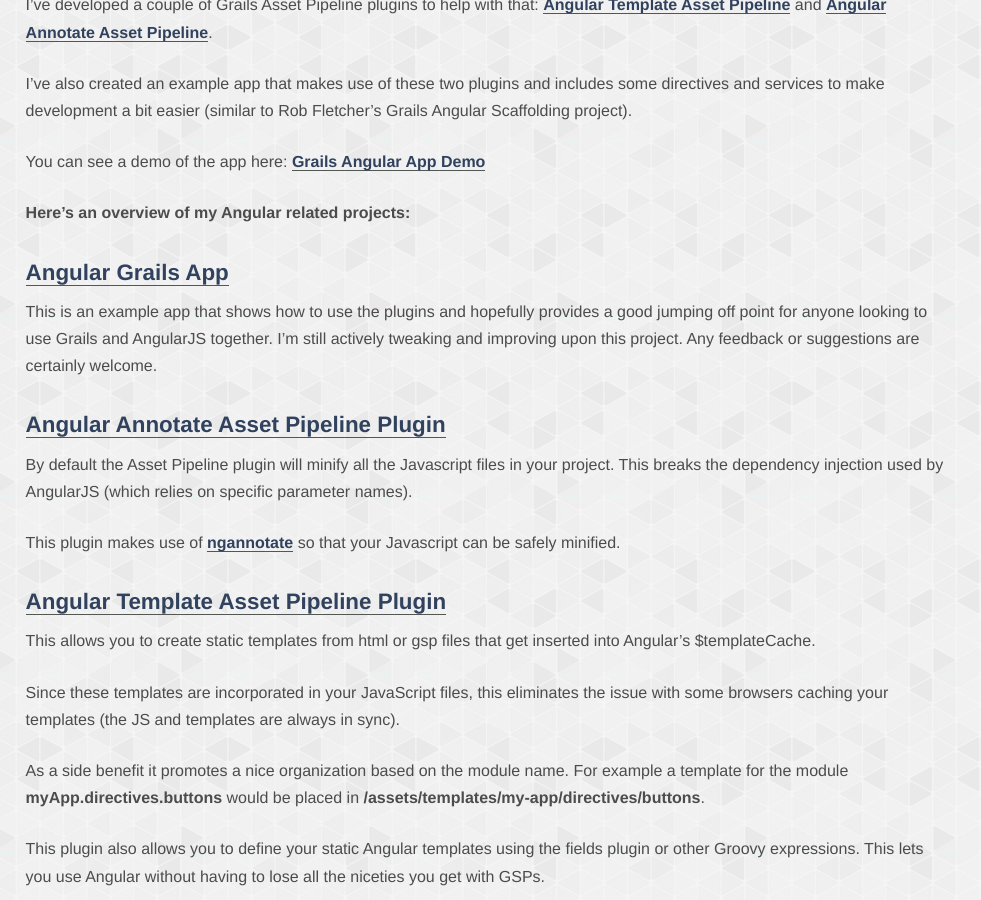
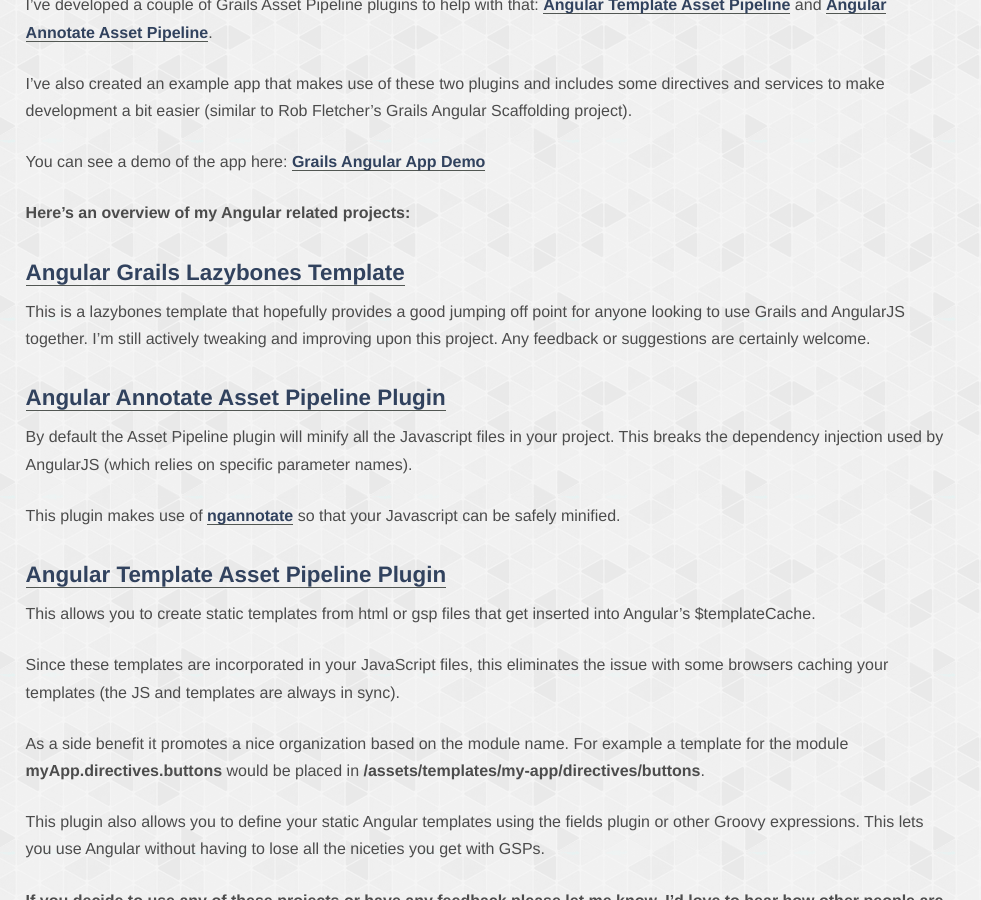
Before and after one commit to craigburke/craigburke.github.io, a Jekyll site: the page built from _posts/2014-07-23-angular-grails-asset-pipeline.markdown, in a window 1280 px wide and 900 px high, scrolled down 408 px. Shown: the whole window, without its empty margins (0-981 px from the left). Built offline with Jekyll 4.4.1, drawn with Linux system fonts in a browser that asks for light colours; Markdown is read by kramdown in place of the engine named in the settings; comment, search, counter and statistics services are not loaded.

Commit message:
Changing URLs

```diff
--- a/_posts/2014-05-12-absurd-coding-projects.markdown
+++ b/_posts/2014-05-12-absurd-coding-projects.markdown
@@ -4,7 +4,7 @@
 date: 2014-05-12
 ---
 
-First of all, if you haven't yet played with my <a target="_blank" href="http://doogie.interwebs.io">Doogie Howser Journal Generator,</a> you should probably check
+First of all, if you haven't yet played with my <a target="_blank" href="http://doogie.craigburke.com">Doogie Howser Journal Generator,</a> you should probably check
 that out first before continuing to read this post. After playing around with that, your reaction
 probably ranges somewhere between "that was completely pointless" and "huh, that's neat."
 Not exactly life changing stuff but fun.
@@ -50,5 +50,5 @@
 always be able to produce something, but that's not really the point of it. For me, an absurd coding project should be first and foremost fun, but also a way to learn new things and get
 a chance to practice them all while amusing myself (and hopefully others).
 
-*   [Doogie Howser Journal Generator](http://doogie.interwebs.io)
+*   [Doogie Howser Journal Generator](http://doogie.craigburke.com)
 *   [Doogie Github Project](https://github.com/craigburke/doogie)
--- a/_posts/2014-07-23-angular-grails-asset-pipeline.markdown
+++ b/_posts/2014-07-23-angular-grails-asset-pipeline.markdown
@@ -14,12 +14,12 @@
 I've also created an example app that makes use of these two plugins and includes some directives and services to make
 development a bit easier (similar to Rob Fletcher's Grails Angular Scaffolding project).
 
-You can see a demo of the app here: [Grails Angular App Demo](http://angular-grails.interwebs.io/)
+You can see a demo of the app here: [Grails Angular App Demo](http://angular-grails.craigburke.com/)
 
 **Here's an overview of my Angular related projects:**
 
-#### [Angular Grails App](https://github.com/craigburke/angular-grails)
-This is an example app that shows how to use the plugins and hopefully provides a good jumping off point for anyone
+#### [Angular Grails Lazybones Template](https://github.com/craigburke/lazybones-angular-grails)
+This is a lazybones template that hopefully provides a good jumping off point for anyone
 looking to use Grails and AngularJS together. I'm still actively tweaking and improving upon this project. Any
 feedback or suggestions are certainly welcome.
 
```
